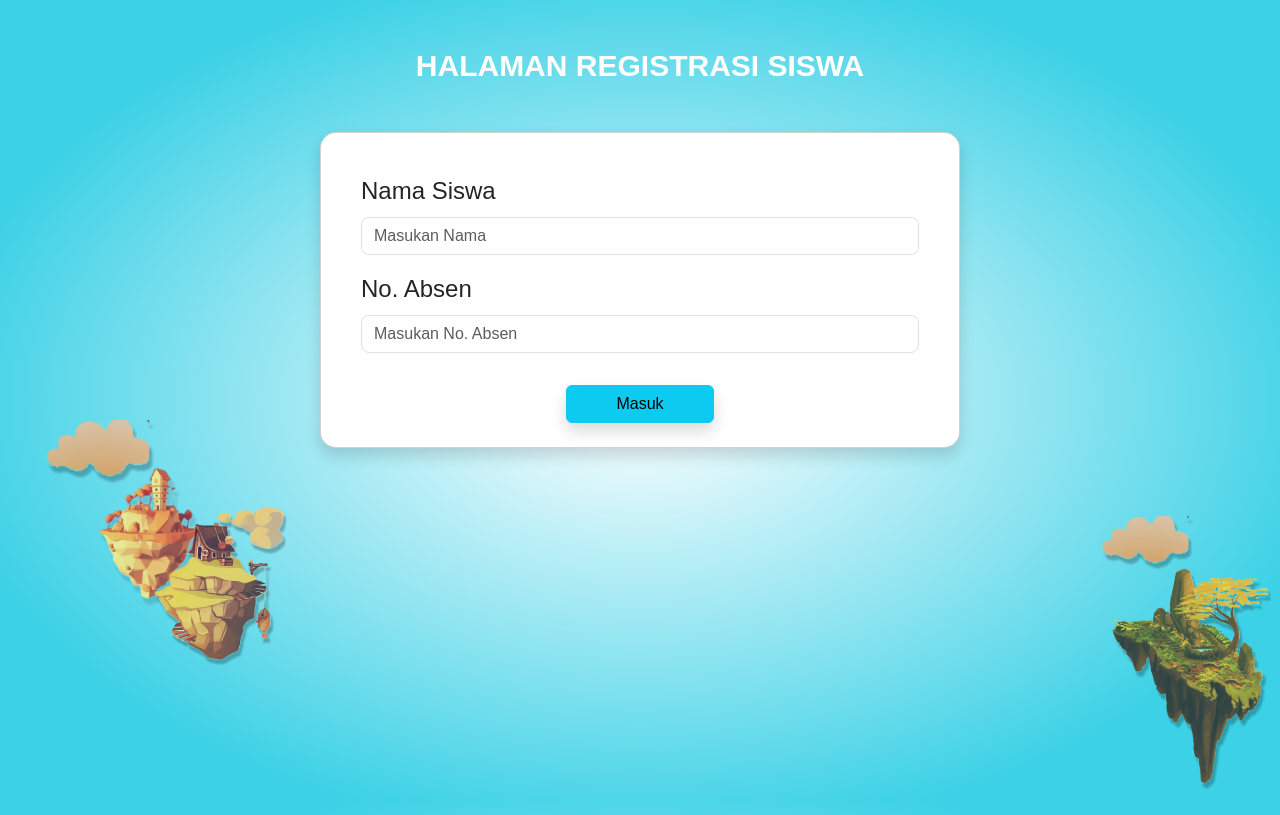
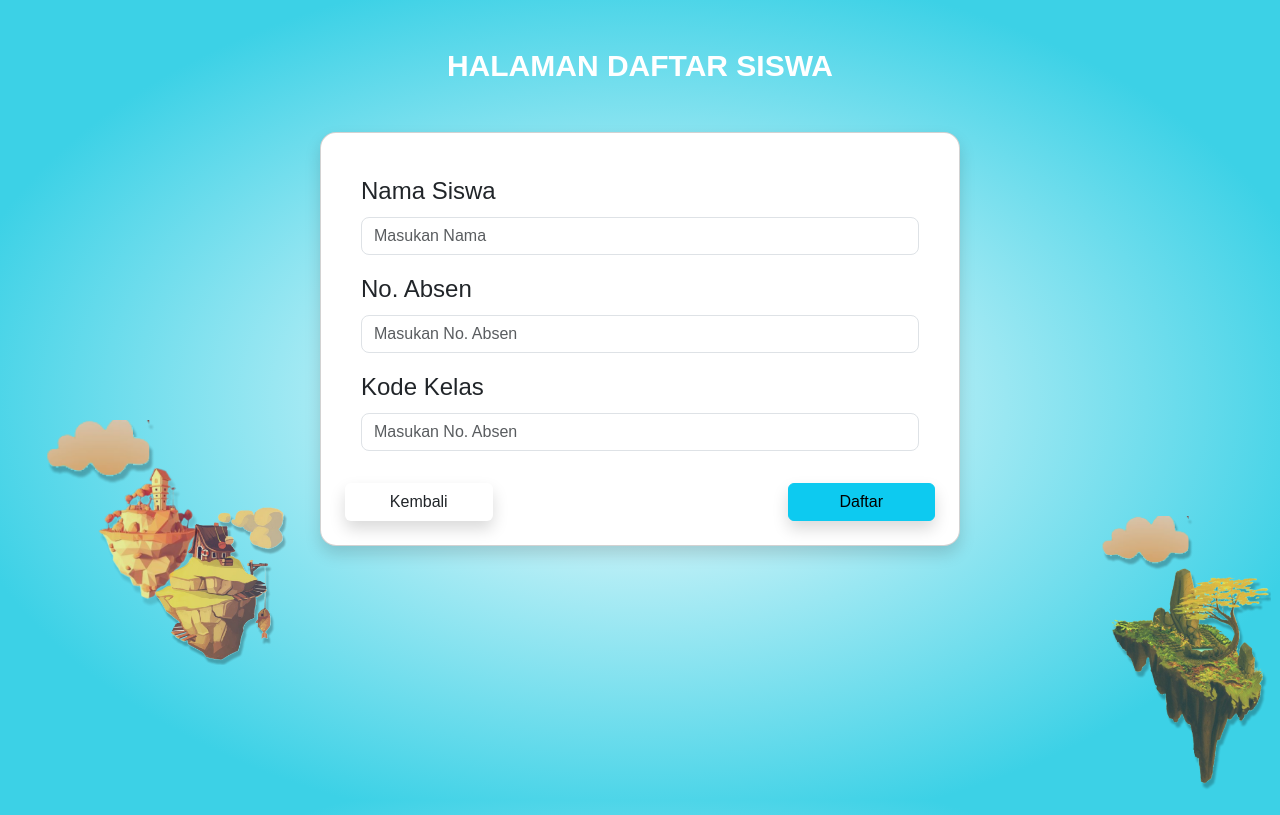
Before and after one commit to irdaislakhuafa/school-exam, a CodeIgniter app: page /school-exam/index.php/studentcontroller/register in a window 1280 px wide. Run offline with CodeIgniter, Linux system fonts and the light colour scheme.

Commit message:
added page to register student

```diff
--- a/application/config/routes.php
+++ b/application/config/routes.php
@@ -57,6 +57,7 @@ $route['translate_uri_dashes'] = FALSE;
 $route['student'] = 'StudentController';
 $route['student/authlogin'] = 'StudentController/login';
 $route['student/register'] = 'StudentController/register';
+$route['student/register/save'] = 'StudentController/saveRegister';
 $route['student/maps'] = 'StudentController/maps';
 $route['student/maps/(:any)'] = 'StudentController/maps/$1';
 $route['student/materi/(:any)'] = 'StudentController/materi/$1';
--- a/application/controllers/StudentController.php
+++ b/application/controllers/StudentController.php
@@ -30,15 +30,39 @@ class StudentController extends CI_Controller
         return;
     }
 
+    public function saveRegister()
+    {
+        $requestBody = $this->input->post();
+        $class = $this->classModel->get(array("code" => $requestBody["classCode"]));
+        if ($class == null) {
+            $this->session->set_flashdata('error', "Kelas dengan kode " . $requestBody["classCode"] . " tidak ada!");
+            redirect(base_url() . "student/register");
+            return;
+        }
+
+        $student = $this->studentModel->insert(array(
+            "name" => $requestBody["name"],
+            "noAbsen" => $requestBody["absenCode"],
+            "classId" => $class->id,
+        ));
+
+        if ($student == null) {
+            $this->session->set_flashdata('error', "Gagal mendaftar sebagai siswa!");
+            redirect(base_url() . "student/register");
+            return;
+        }
+
+        redirect(base_url() . "student/");
+    }
+
     public function login()
     {
         // TODO: change relation student to use many to many
 
         $class = $this->classModel->get(array("code" => $this->input->post("classCode")));
         if ($class == null) {
-            // var_dump($this->input->post("name"));
             $this->session->set_flashdata('error', "Kelas dengan kode " . $this->input->post("classCode") . " tidak ada!");
-            // redirect(base_url() . "student/");
+            redirect(base_url() . "student/");
             return;
         }
 
--- a/application/views/student/login.php
+++ b/application/views/student/login.php
@@ -56,8 +56,9 @@ $this->basic->headerBootstrap();
                     ?>
 
                     <!-- login button -->
-                    <div class="d-flex align-items-center justify-content-center">
-                        <button type="submit" class="btn shadow btn-info w-25">Masuk</button>
+                    <div class="d-flex align-items-center justify-content-between">
+                        <a href="<?= base_url() ?>student/register" class="btn shadow btn-info w-25">Daftar</a>
+                        <button type="submit" class="btn shadow btn-success w-25">Masuk</button>
                     </div>
                 </div>
             </form>
--- a/application/views/student/register.php
+++ b/application/views/student/register.php
@@ -2,7 +2,7 @@
 <html lang="en">
 
 <?php
-$this->basic->header("Registrasi Siswa");
+$this->basic->header("Daftar Siswa");
 $this->basic->headerBootstrap();
 ?>
 
@@ -13,9 +13,9 @@ $this->basic->headerBootstrap();
 
         <!-- start login page -->
         <div class="position-absolute top-0 start-50 translate-middle-x mt-5">
-            <h1 class="text-uppercase font-weight-bold mb-5 fs-30 text-center text-white">halaman registrasi siswa</h1>
+            <h1 class="text-uppercase font-weight-bold mb-5 fs-30 text-center text-white">halaman Daftar siswa</h1>
             <!-- start card -->
-            <form action="<?= base_url() ?>student/authlogin" method="post">
+            <form action="<?= base_url() ?>student/register/save" method="post">
                 <div class="card p-4 shadow  fs-24 rounded-4 " style="width: 40rem; height: max-content">
                     <div class="card-body">
                         <!-- name of student -->
@@ -30,6 +30,13 @@ $this->basic->headerBootstrap();
                             <label for="absenCode" class="form-label">No. Absen</label>
                             <div class="input-group mb-3">
                                 <input id="absenCode" required name="absenCode" type="text" class="form-control rounded-3" placeholder="Masukan No. Absen" aria-label="Masukan No. Absen" aria-describedby="basic-addon2">
+                            </div>
+                        </div>
+                        <!-- class code -->
+                        <div class="mb-3">
+                            <label for="classCode" class="form-label">Kode Kelas</label>
+                            <div class="input-group mb-3">
+                                <input id="classCode" required name="classCode" type="text" class="form-control rounded-3" placeholder="Masukan No. Absen" aria-label="Masukan No. Absen" aria-describedby="basic-addon2">
                             </div>
                         </div>
                     </div>
@@ -49,8 +56,9 @@ $this->basic->headerBootstrap();
                     ?>
 
                     <!-- login button -->
-                    <div class="d-flex align-items-center justify-content-center">
-                        <button type="submit" class="btn shadow btn-info w-25">Masuk</button>
+                    <div class="d-flex align-items-center justify-content-between">
+                        <button type="button" onclick="(function(){ window.location.href = '<?= base_url() ?>student/'; }())" class="btn shadow btn-white w-25">Kembali</button>
+                        <button type="submit" class="btn shadow btn-info w-25">Daftar</button>
                     </div>
                 </div>
             </form>
```
